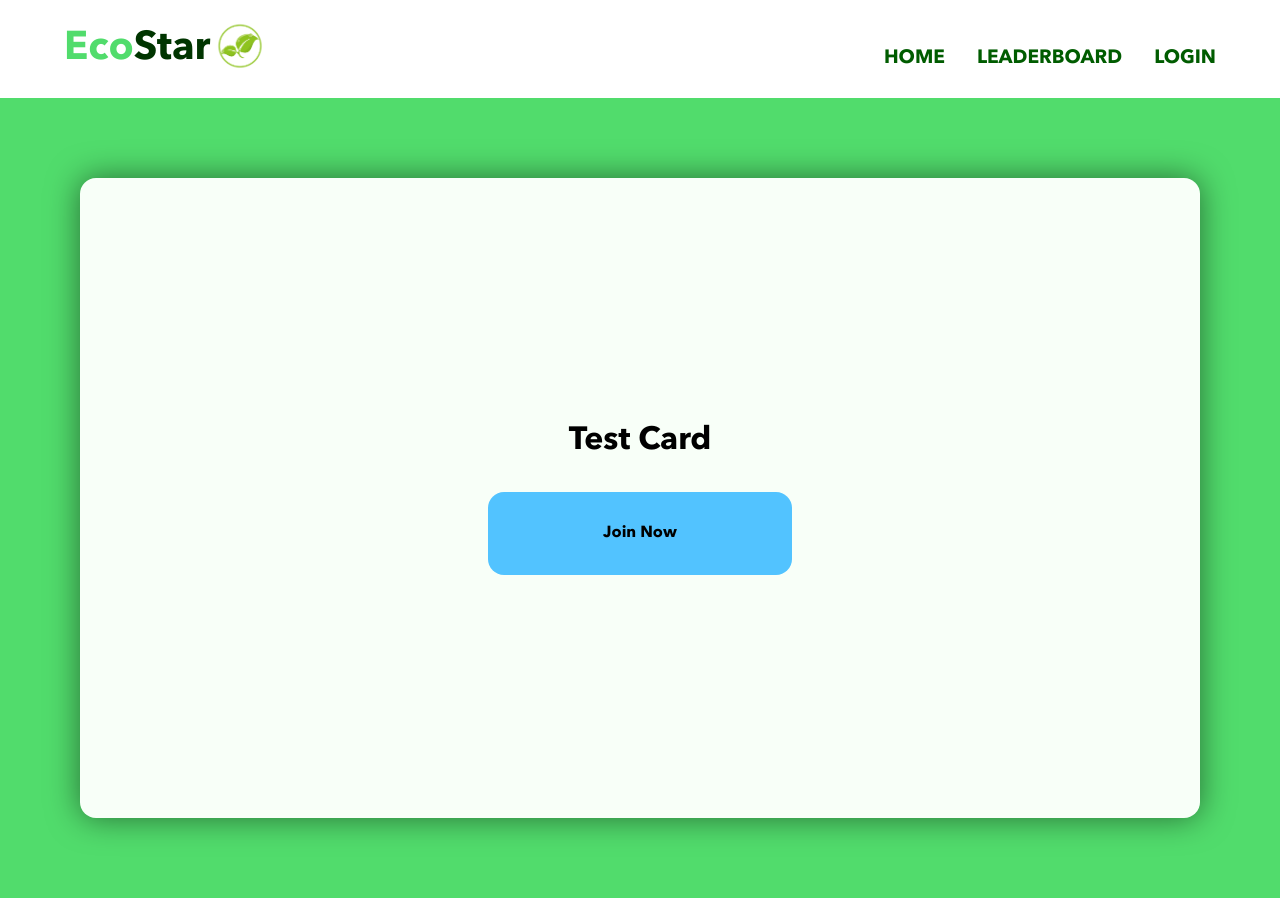
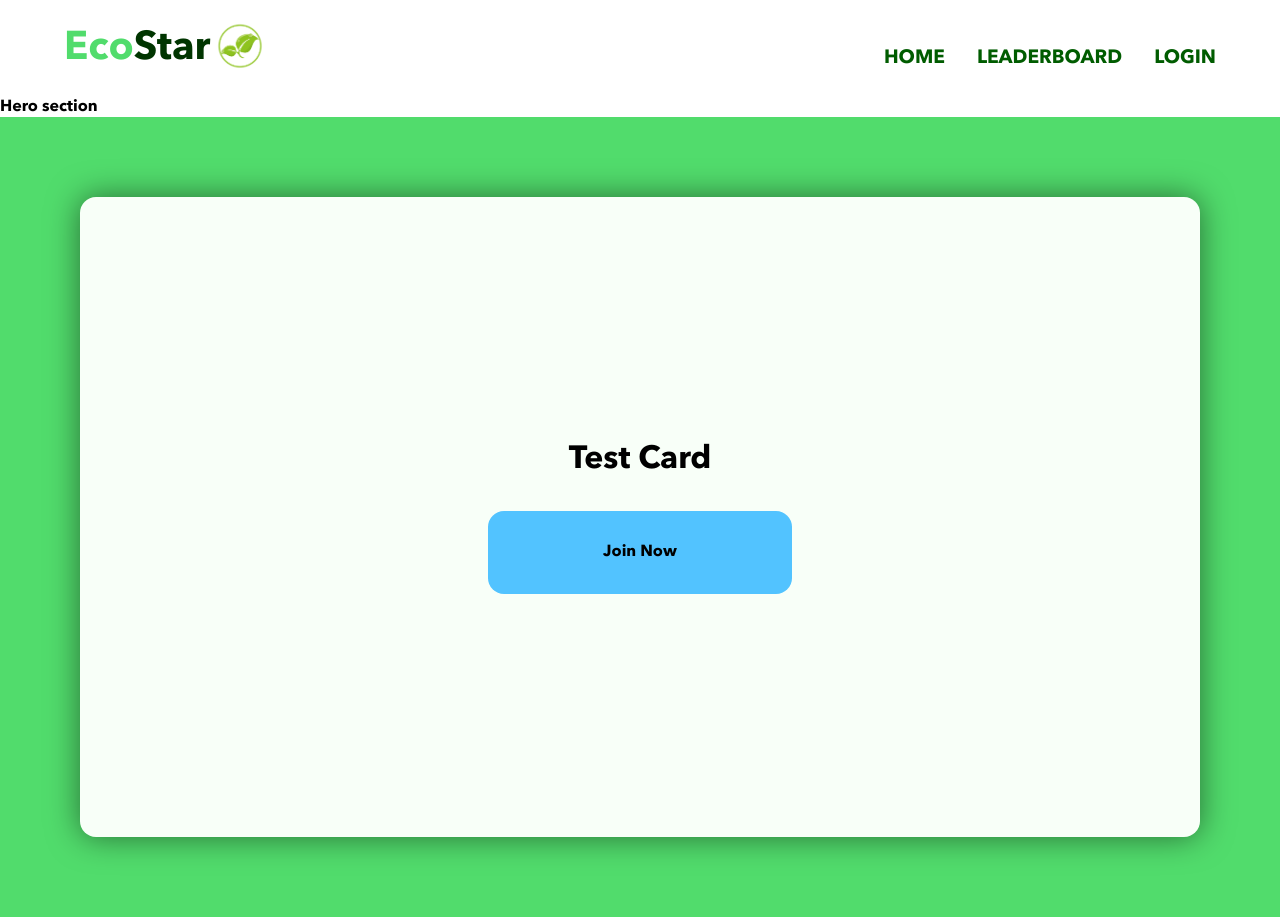
Before and after one commit to mikesdc/brnstn_ecostar, a React (Create React App) app in the folder client/: page / in a window 1280 px wide. Built offline with nearby package versions, Linux system fonts and the light colour scheme.

Commit message:
add hero image and basic structure

```diff
--- a/client/src/components/Hero/Header.jsx
+++ b/client/src/components/Hero/Header.jsx
@@ -2,6 +2,9 @@
 
 const Header = () => {
   return (
+    <>
+      <h1>Hero section</h1>
+    </>
   );
 };
 
--- a/client/src/pages/Main/Main.jsx
+++ b/client/src/pages/Main/Main.jsx
@@ -3,6 +3,7 @@
 import Footer from "../../components/Footer/Footer";
 import { useState, useEffect } from "react";
 import JoinNowModal from "../../components/JoinNowModal/JoinNowModal";
+import Hero from "../../components/Hero/Header";
 
 const API_URL = process.env.REACT_APP_API_URL;
 
@@ -18,8 +19,9 @@
   return (
     <>
       <Header />
+      <Hero />
 
-      {showModal && <JoinNowModal setShowModal={setShowModal}/>}
+      {showModal && <JoinNowModal setShowModal={setShowModal} />}
 
       <main className="main">
         <div className="main__card-example">
```
Also changed, not shown: client/src/assets/logo/eco-hero-img.jpg (added).
